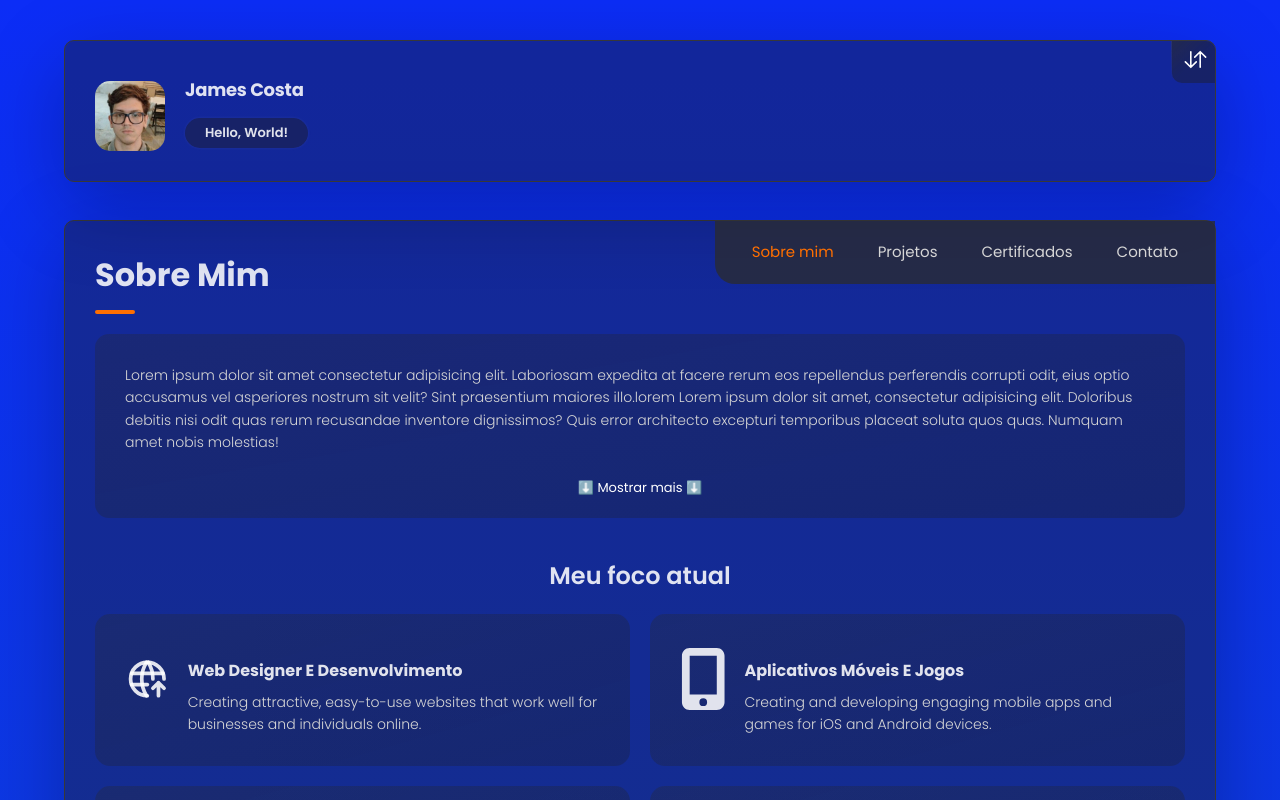
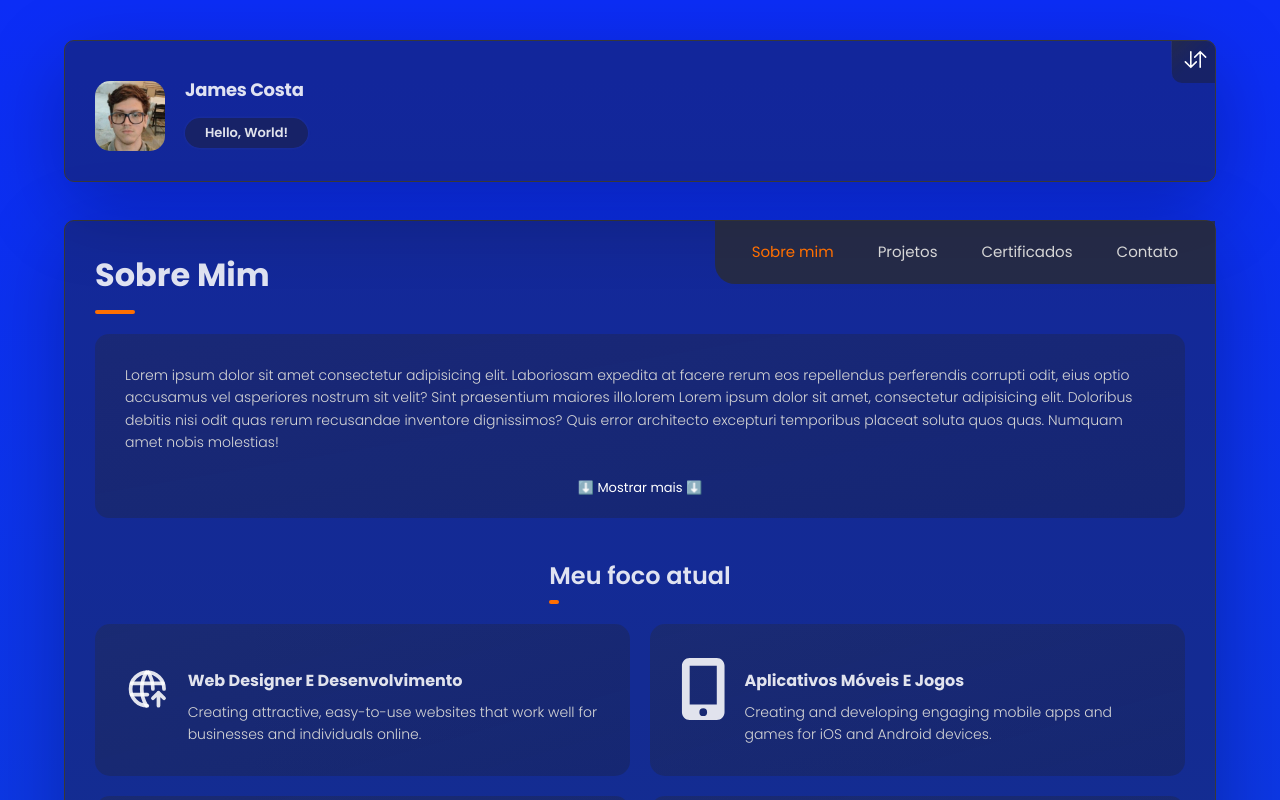
Before and after one commit to DropperDEV/portfolium, a React (Vite) app: page / in a window 1280 px wide. Shown: the top 800 px of the page. Built offline with nearby package versions, Linux system fonts and the light colour scheme.

Commit message:
feat: add animation in title section

```diff
--- a/src/components/Section.tsx
+++ b/src/components/Section.tsx
@@ -1,10 +1,10 @@
 /* eslint-disable @typescript-eslint/no-explicit-any */
-import { typography } from "../utils/StyleVars";
+import { colors, transitions, typography } from "../utils/StyleVars";
 import styled from "styled-components";
 
-interface ISection{
-    title: string;
-    children: any;
+interface ISection {
+  title: string;
+  children: any;
 }
 
 const StyledSection = styled.section`
@@ -19,9 +19,28 @@ const StyledSection = styled.section`
 const StyledSectionTitle = styled.p`
   font-size: ${typography.fs1};
   font-weight: ${typography.fw600};
+  padding-bottom: 10px;
+
+  position: relative;
+
+  &:after {
+    content: "";
+    position: absolute;
+    bottom: 0;
+    left: 0;
+    min-width: 10px;
+    height: 4px;
+    background: ${colors.orange};
+    border-radius: 3px;
+    transition: ${transitions.transition1};
+  }
+
+  &:hover:after {
+    min-width: 100%; /* Change to min-width for consistency */
+  }
 `;
 
-export default function Section({title,children}: ISection) {
+export default function Section({ title, children }: ISection) {
   return (
     <StyledSection>
       <StyledSectionTitle>{title}</StyledSectionTitle>
```
